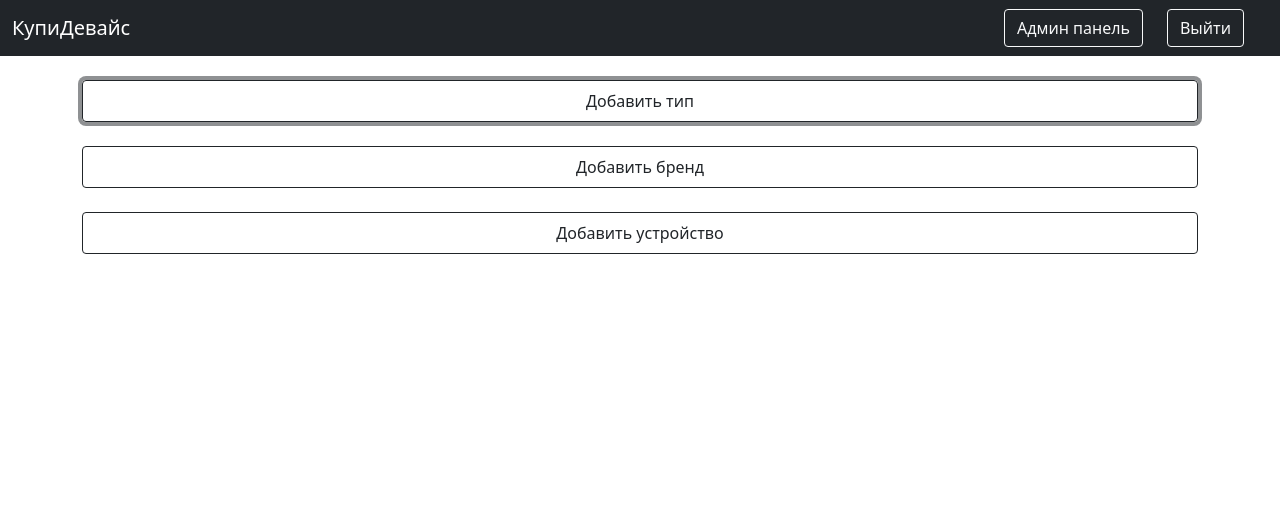
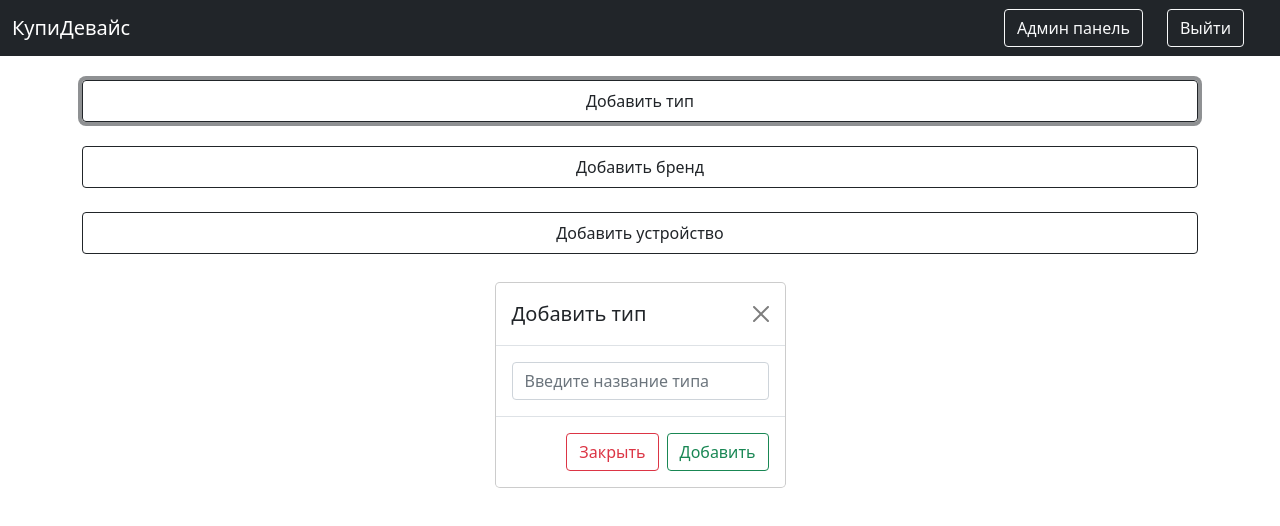
Before and after one commit to Kysapka/online-store-client, a React (Create React App) app: page /admin in a window 1280 px wide. Both pictures are taken after a click on the button "Добавить тип". Shown: the top 526 px of the page. Built offline with nearby package versions, Linux system fonts and the light colour scheme.

Commit message:
modals window fixed

```diff
--- a/src/components/modals/createBrand.js
+++ b/src/components/modals/createBrand.js
@@ -4,11 +4,11 @@ import {Form} from "react-bootstrap";
 const CreateBrand = ({show, onHide}) => {
 
     const ModalWindow = () => {
-        return (<div className="fade modal-dialog modal-dialog-centered">
+        return (<div className="modal-dialog modal-dialog-centered">
             <div className="modal-content">
                 <div className="modal-header">
                     <h5 className="modal-title" id="exampleModalLabel">Добавить бренд</h5>
-                    <button type="button" className="btn-close" data-bs-dismiss="modal"
+                    <button type="button" className="btn-close" onClick={onHide}
                             aria-label="Close"></button>
                 </div>
                 <div className="modal-body">
--- a/src/components/modals/createDevice.js
+++ b/src/components/modals/createDevice.js
@@ -8,7 +8,7 @@ const CreateDevice = ({show, onHide}) => {
             <div className="modal-content">
                 <div className="modal-header">
                     <h5 className="modal-title" id="exampleModalLabel">Добавить устройство</h5>
-                    <button type="button" className="btn-close" data-bs-dismiss="modal"
+                    <button type="button" className="btn-close" onClick={onHide}
                             aria-label="Close"></button>
                 </div>
                 <div className="modal-body">
--- a/src/components/modals/createType.js
+++ b/src/components/modals/createType.js
@@ -8,8 +8,8 @@ const CreateType = ({show, onHide}) => {
             <div className="modal-content">
                 <div className="modal-header">
                     <h5 className="modal-title" id="exampleModalLabel">Добавить тип</h5>
-                    <button type="button" className="btn-close" data-bs-dismiss="modal"
-                            aria-label="Close"></button>
+                    <button type="button" className="btn-close" onClick={onHide}
+                            aria-label="Close"/>
                 </div>
                 <div className="modal-body">
                     <Form>
--- a/src/pages/Admin.js
+++ b/src/pages/Admin.js
@@ -6,18 +6,21 @@ import CreateType from "../components/modals/createType";
 
 const Admin = () => {
 
-    const [brandVisible, setBrandVisible] = useState(true)
+    const [brandVisible, setBrandVisible] = useState(false)
     const [typeVisible, setTypeVisible] = useState(false)
     const [deviceVisible, setDeviceVisible] = useState(false)
 
     return (
         <Container className="d-flex flex-column">
-            <button className="btn btn-outline-dark mt-4 p-2">Добавить тип</button>
-            <button className="btn btn-outline-dark mt-4 p-2">Добавить бренд</button>
-            <button className="btn btn-outline-dark mt-4 p-2">Добавить устройство</button>
-            <CreateBrand show={brandVisible}/>
-            <CreateType show={typeVisible}/>
-            <CreateDevice show={deviceVisible}/>
+
+            <button onClick={() => setTypeVisible(true)} className="btn btn-outline-dark mt-4 p-2">Добавить тип</button>
+            <button onClick={() => setBrandVisible(true)} className="btn btn-outline-dark mt-4 p-2">Добавить бренд</button>
+            <button onClick={() => setDeviceVisible(true)} className="btn btn-outline-dark mt-4 p-2">Добавить устройство</button>
+
+            <CreateBrand show={brandVisible} onHide={() => setBrandVisible(false)}/>
+            <CreateType show={typeVisible} onHide={() => setTypeVisible(false)}/>
+            <CreateDevice show={deviceVisible} onHide={() => setDeviceVisible(false)}/>
+
         </Container>
     );
 };
```
